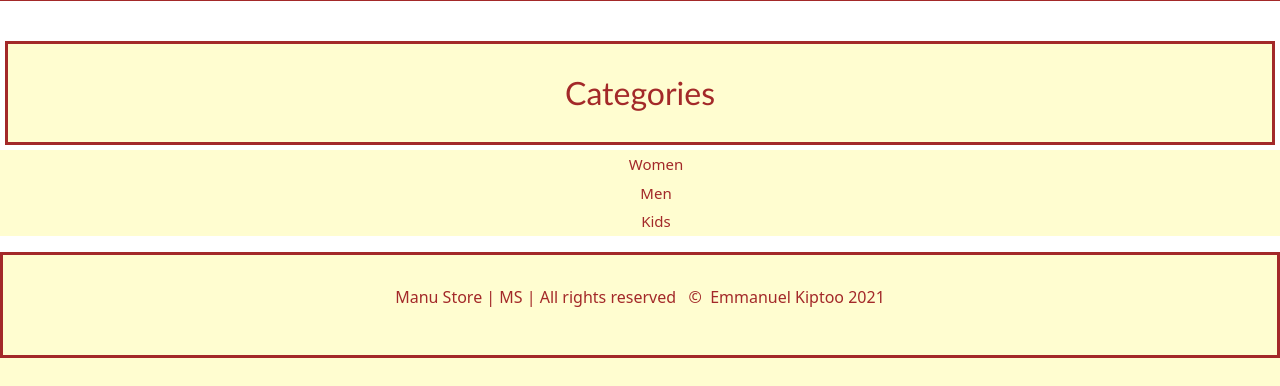
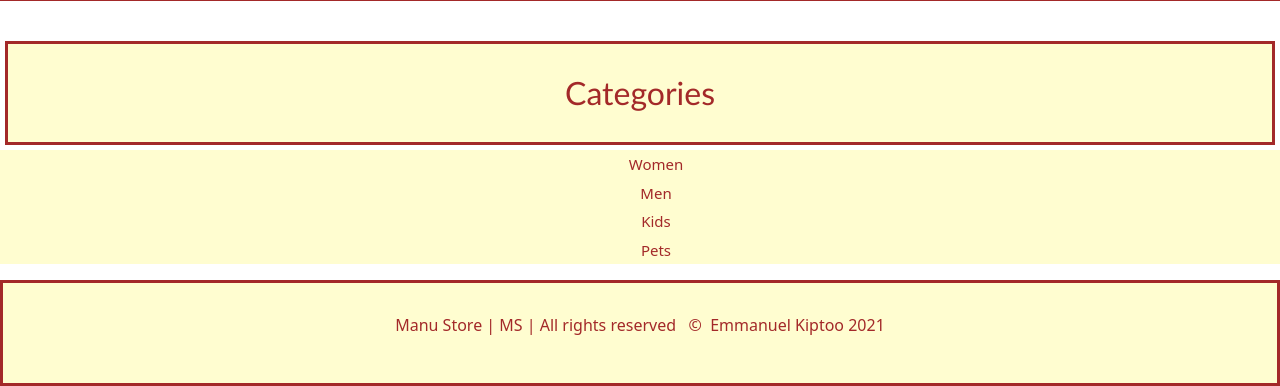
Before and after one commit to Kiptooe/ecommerce-clothes-store, a CodeIgniter 4 app: template app/Views/user/index.php in a window 1280 px wide. Shown: the part 676-1062 px from the top of the page. Before the commit the page ends 1034 px from the top, so only its background shows below. Run offline with PHP 8.4 and a stand-in for CodeIgniter, Linux system fonts and the light colour scheme; the template is opened without the code that fills it, so the values that code supplies are empty; some libraries are stand-ins or nearby versions.

```diff
--- a/app/Views/user/index.php
+++ b/app/Views/user/index.php
@@ -28,6 +28,7 @@
          <li><a href="#women">Women</a></li>
          <li><a href="#men">Men</a></li>
          <li><a href="#kids">Kids</a></li>
+         <li><a href="#Pets">Pets</a></li>
         </ol>
        <?php include_once('footer.php'); ?>
 
```
